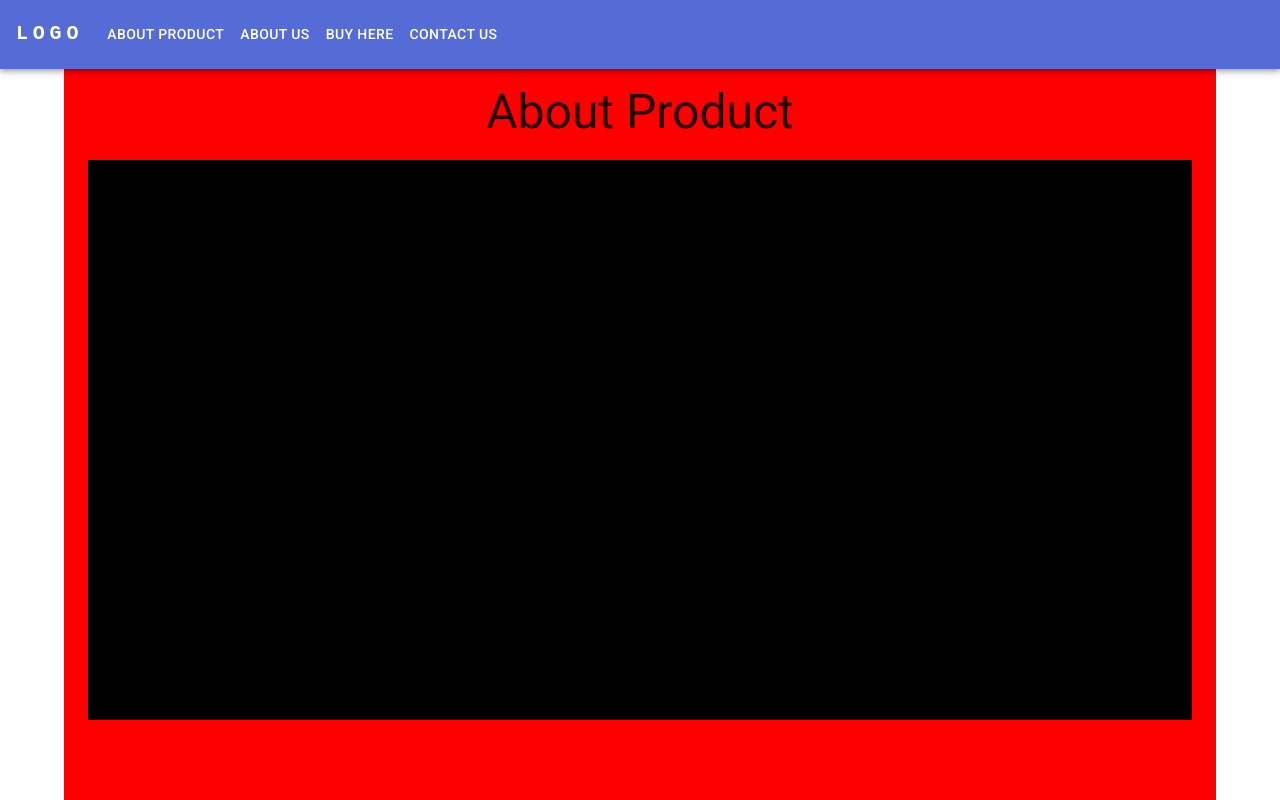
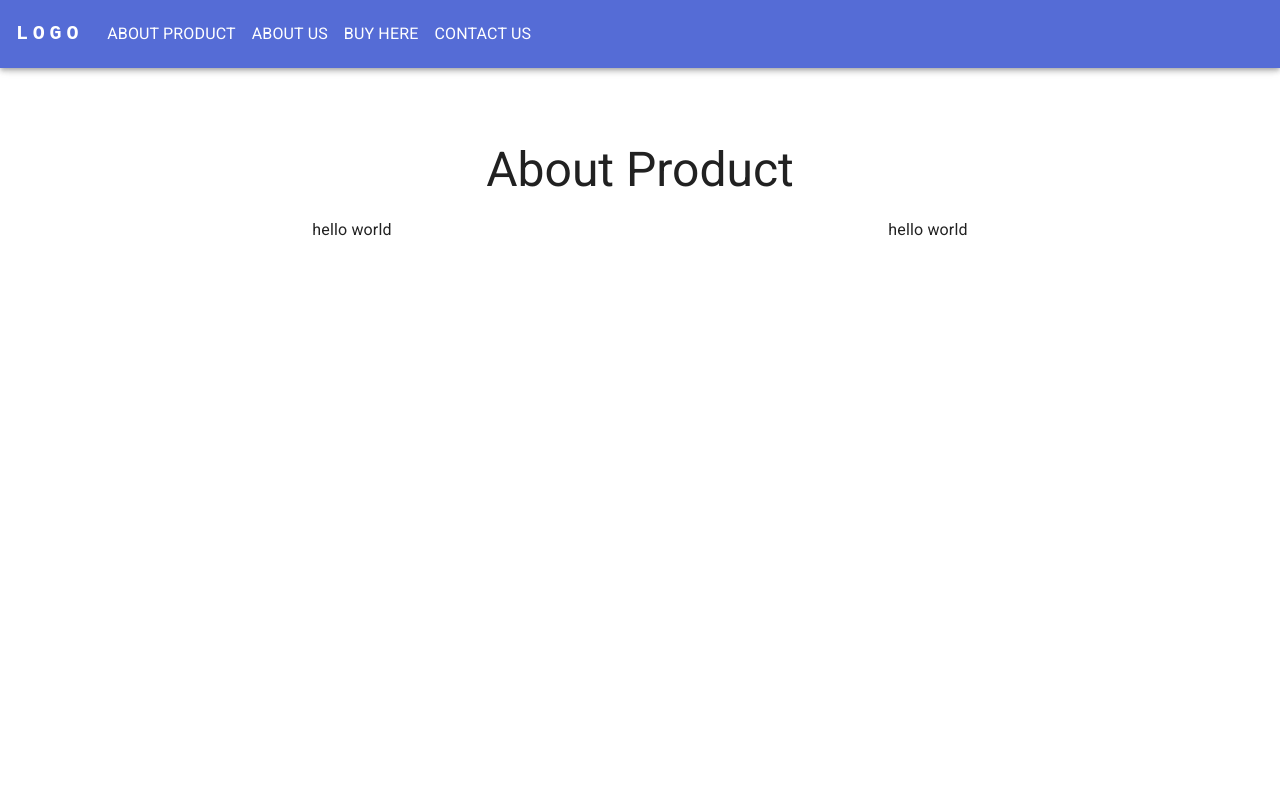
Before and after one commit to bobetbat/landing-shop-template, a React (Create React App) app: page / in a window 1280 px wide. Shown: the top 800 px of the page. Built offline with nearby package versions, Linux system fonts and the light colour scheme.

Commit message:
fix: routes

```diff
--- a/package.json
+++ b/package.json
@@ -19,7 +19,7 @@
     "react": "^18.2.0",
     "react-dom": "^18.2.0",
     "react-router": "^6.6.1",
-    "react-router-dom": "^6.6.1",
+    "react-router-dom": "^6.6.2",
     "react-scripts": "5.0.1",
     "typescript": "^4.4.2",
     "web-vitals": "^2.1.0"
--- a/src/App.tsx
+++ b/src/App.tsx
@@ -1,8 +1,10 @@
 import React from 'react';
+
 import './App.css';
-import { Header } from './components/Header';
-import Layout from './components/Layout';
-import { HomePage } from './components/HomePage';
+import theme from './theme';
+import { Box, ThemeProvider, CssBaseline } from '@mui/material';
+import { RouterProvider } from 'react-router-dom';
+import { router } from './routes';
 
 export interface Page {
   title: string;
@@ -10,36 +12,37 @@ export interface Page {
   href: string;
 }
 
-const pages: Page[] = [
+export const pages: Page[] = [
   {
     title: 'About Product',
-    content: 'About',
-    href:'#'
+    content: <Box>hello world</Box>,
+    href: '#'
   },
   {
     title: 'About us',
     content: 'About',
-    href:'#about'
+    href: '#about'
   },
   {
     title: 'Buy here',
     content: 'Product + Payment flow',
-    href:'#buyhere'
+    href: '#buyhere'
   },
   {
     title: 'Contact us',
     content: 'contact form',
-    href:'#contactus'
+    href: '#contactus'
   },
 ]
 
 const App: React.FC = () => {
   return (
     <div className="App">
-      <Layout>
-        <Header pages={pages} />
-        <HomePage pages={pages} />
-      </Layout>
+      <ThemeProvider theme={theme}>
+        {/* CssBaseline kickstart an elegant, consistent, and simple baseline to build upon. */}
+        <CssBaseline />
+        <RouterProvider router={router} />
+      </ThemeProvider>
     </div>
   );
 }
--- a/src/components/Block.tsx
+++ b/src/components/Block.tsx
@@ -1,17 +1,34 @@
 import React from 'react';
-import { Container } from '@mui/material';
+import { Box, BoxProps, Stack, Typography } from '@mui/material';
 
 
-type Props = {
+interface BlockProps extends BoxProps {
   children?: React.ReactNode;
+  title?: string;
+}
+
+export const Block: React.FC<BlockProps> = ({ children, title, ...props }) => {
+  return (
+    <Box
+      sx={{
+        width: '100%',
+        height: '100vh',
+        // bgcolor: 'primary.main',
+        // color: 'primary.contrastText',
+        display: 'flex',
+        pt: '10vh',
+        // mt:'10vh',
+        flexDirection: 'column',
+        justifyContent: 'center',
+        alignItems: 'center',
+        textAlign: 'center',
+      }}
+      {...props}
+    >
+      {title && <Typography variant='h3' lineHeight={2}>{title}</Typography>}
+      <Stack width='100%' direction='row' alignItems='inherit' height={title ? '75%' : '100%'}>
+        {children}
+      </Stack>
+    </Box>
+  );
 };
-
-export const Block: React.FC<Props> = ({ children }) => {
-  return (
-    <Container
-      sx={{ height: '100vh', background: 'red' }}
-    >
-      {children}
-    </Container>
-  );
-}
--- a/src/components/Header.tsx
+++ b/src/components/Header.tsx
@@ -2,39 +2,16 @@ import * as React from 'react';
 import AppBar from '@mui/material/AppBar';
 import Box from '@mui/material/Box';
 import Toolbar from '@mui/material/Toolbar';
-import IconButton from '@mui/material/IconButton';
 import Typography from '@mui/material/Typography';
-import Menu from '@mui/material/Menu';
-import MenuIcon from '@mui/icons-material/Menu';
-import Button from '@mui/material/Button';
-import MenuItem from '@mui/material/MenuItem';
-import { Page } from '../App';
+import { Menu } from './Menu';
 
 type Props = {
-  pages: Page[];
+  // pages: Page[];
 };
 
-export const Header: React.FC<Props> = ({ pages }) => {
-  const [anchorElNav, setAnchorElNav] = React.useState<null | HTMLElement>(null);
-
-  const handleOpenNavMenu = (event: React.MouseEvent<HTMLElement>) => {
-    setAnchorElNav(event.currentTarget);
-  };
-
-  const handleCloseNavMenu = () => {
-    setAnchorElNav(null);
-  };
-
-  const handleNavigation = (href: string) => {
-    const element = document.getElementById(href);
-    if (element) {
-      element.scrollIntoView();
-    }
-    handleCloseNavMenu()
-  };
-
+export const Header: React.FC<Props> = () => {
   return (
-    <AppBar >
+    <AppBar>
       <Box maxWidth="xl">
         <Toolbar disableGutters>
           <Typography
@@ -54,54 +31,7 @@ export const Header: React.FC<Props> = ({ pages }) => {
           >
             LOGO
           </Typography>
-
-          <Box sx={{ flexGrow: 1, display: { xs: 'none', md: 'flex' } }}>
-            {pages.map((page) => (
-              <Button
-                key={page.href}
-                onClick={() => handleNavigation(page.href)}
-                sx={{ my: 2, color: 'white', display: 'block' }}
-              >
-                {page.title}
-              </Button>
-            ))}
-          </Box>
-          <Box sx={{ flexGrow: 1, display: { xs: 'flex', md: 'none' }, justifyContent: 'flex-end' }}>
-            <IconButton
-              size="large"
-              aria-label="account of current user"
-              aria-controls="menu-appbar"
-              aria-haspopup="true"
-              onClick={handleOpenNavMenu}
-              color="inherit"
-            >
-              <MenuIcon />
-            </IconButton>
-            <Menu
-              id="menu-appbar"
-              anchorEl={anchorElNav}
-              anchorOrigin={{
-                vertical: 'bottom',
-                horizontal: 'left',
-              }}
-              keepMounted
-              transformOrigin={{
-                vertical: 'top',
-                horizontal: 'left',
-              }}
-              open={Boolean(anchorElNav)}
-              onClose={handleCloseNavMenu}
-              sx={{
-                display: { xs: 'flex-end', md: 'none' },
-              }}
-            >
-              {pages.map((page) => (
-                <MenuItem key={page.href} onClick={() => handleNavigation(page.href)}>
-                  <Typography textAlign="center">{page.title}</Typography>
-                </MenuItem>
-              ))}
-            </Menu>
-          </Box>
+          <Menu />
         </Toolbar>
       </Box>
     </AppBar>
--- a/src/components/HomePage.tsx
+++ /dev/null
@@ -1,29 +0,0 @@
-import React from 'react';
-import { Container, Typography } from '@mui/material';
-import { Block } from './Block';
-import { Page } from '../App';
-import { Box } from '@mui/system';
-
-
-type Props = {
-  children?: React.ReactNode;
-  pages: Page[];
-};
-
-export const HomePage: React.FC<Props> = ({ pages }) => {
-  return (
-    <Container>
-      {pages.map((p) => {
-        return (
-          <Block key={p.href}>
-            <Box id={p.href} />
-            <Typography pt={8} variant='h3' lineHeight={2}>{p.title ?? ''}</Typography>
-            <Box bgcolor="black" height='70%'>
-              {p.content}
-            </Box>
-          </Block>
-        )
-      })}
-    </Container>
-  );
-}
--- a/src/components/Layout.tsx
+++ b/src/components/Layout.tsx
@@ -1,5 +1,7 @@
 import { Stack } from '@mui/material';
 import { ReactNode } from 'react';
+import { Footer } from './Footer';
+import { Header } from './Header';
 
 type Props = {
   children: ReactNode;
@@ -8,7 +10,9 @@ type Props = {
 export default function Layout({ children }: Props) {
   return (
     <Stack sx={{ minHeight: 1 }}>
+      <Header />
       {children}
+      <Footer />
     </Stack>
   );
 }
--- /dev/null
+++ b/src/components/Menu.tsx
@@ -0,0 +1,82 @@
+import * as React from 'react';
+import { Box, Button, IconButton, Menu as CMenu, MenuItem, Typography } from '@mui/material';
+import MenuIcon from '@mui/icons-material/Menu';
+import { pages } from '../App';
+
+// type Props = {
+//   pages: Page[];
+// };
+
+export const Menu: React.FC = () => {
+  const [anchorElNav, setAnchorElNav] = React.useState<null | HTMLElement>(null);
+
+  const handleOpenNavMenu = (event: React.MouseEvent<HTMLElement>) => {
+    setAnchorElNav(event.currentTarget);
+  };
+
+  const handleCloseNavMenu = () => {
+    setAnchorElNav(null);
+  };
+
+  const handleNavigation = (href: string) => {
+    const element = document.getElementById(href);
+    if (element) {
+      element.scrollIntoView({ behavior: 'smooth', block: 'end' });
+    }
+    setTimeout(() => handleCloseNavMenu(), 1000);
+  };
+
+  return (
+    <>
+      <Box sx={{ flexGrow: 1, display: { xs: 'none', md: 'flex' } }}>
+        {pages.map((page) => (
+          <Button
+            key={page.href}
+            onClick={() => handleNavigation(page.href)}
+            sx={{ my: 2, color: 'white', display: 'block' }}
+          >
+            <Typography variant="body1" color='primary.contrastText'>
+              {page.title}
+            </Typography>
+          </Button>
+        ))}
+      </Box>
+      <Box sx={{ flexGrow: 1, display: { xs: 'flex', md: 'none' }, justifyContent: 'flex-end' }}>
+        <IconButton
+          size="large"
+          aria-label="account of current user"
+          aria-controls="menu-appbar"
+          aria-haspopup="true"
+          onClick={handleOpenNavMenu}
+          color="inherit"
+        >
+          <MenuIcon />
+        </IconButton>
+        <CMenu
+          id="menu-appbar"
+          anchorEl={anchorElNav}
+          anchorOrigin={{
+            vertical: 'bottom',
+            horizontal: 'left',
+          }}
+          keepMounted
+          transformOrigin={{
+            vertical: 'top',
+            horizontal: 'left',
+          }}
+          open={Boolean(anchorElNav)}
+          onClose={handleCloseNavMenu}
+          sx={{
+            display: { xs: 'flex-end', md: 'none' },
+          }}
+        >
+          {pages.map((page) => (
+            <MenuItem key={page.href} onClick={() => handleNavigation(page.href)}>
+              <Typography textAlign="center">{page.title}</Typography>
+            </MenuItem>
+          ))}
+        </CMenu>
+      </Box>
+    </>
+  );
+};
--- a/src/index.tsx
+++ b/src/index.tsx
@@ -1,25 +1,15 @@
 import ReactDOM from 'react-dom/client';
-import { BrowserRouter } from 'react-router-dom';
-import CssBaseline from '@mui/material/CssBaseline';
-import { ThemeProvider } from '@mui/material/styles';
+
 
 // import './index.css';
 import App from './App';
-import theme from './theme';
 import reportWebVitals from './reportWebVitals';
 
 const root = ReactDOM.createRoot(
   document.getElementById('root') as HTMLElement
 );
-root.render(
-  <ThemeProvider theme={theme}>
-    {/* CssBaseline kickstart an elegant, consistent, and simple baseline to build upon. */}
-    <BrowserRouter>
-      <CssBaseline />
-      <App />
-    </BrowserRouter>
-  </ThemeProvider>
-);
+
+root.render(<App />);
 
 // If you want to start measuring performance in your app, pass a function
 // to log results (for example: reportWebVitals(console.log))
--- /dev/null
+++ b/src/pages/Home.tsx
@@ -0,0 +1,36 @@
+import React from 'react';
+import { Container, Typography } from '@mui/material';
+import { Block } from '../components/Block';
+import { pages } from '../App';
+import { Box } from '@mui/system';
+import Layout from '../components/Layout';
+
+export const Home: React.FC= () => {
+  return (
+    <Layout>
+      <Container>
+        {pages.map((p) => {
+          return (
+            <Block key={p.href} title={p.title} id={p.href}>
+              <Box width='50%' height='100%'>
+                {p.content}
+              </Box>
+              <Box width='50%' height='100%'>
+                {p.content}
+              </Box>
+            </Block>
+          )
+        })}
+      </Container>
+    </Layout>
+  );
+}
+// Block with content About Product
+export const AboutProduct: React.FC = () => {
+  return (
+    <Box>
+      <Typography variant='h4'>About Product</Typography>
+
+    </Box>
+  )
+}
--- /dev/null
+++ b/src/routes.tsx
@@ -0,0 +1,15 @@
+import {
+  createBrowserRouter,
+} from "react-router-dom";
+import { Home } from "./pages/Home";
+
+export const router = createBrowserRouter([
+  {
+    path: "/",
+    element: <Home />,
+  },
+  {
+    path: "/home",
+    element: <div> Home </div>,
+  },
+]);
```
Also changed, not shown: 1 other file (tests, documents, lock files or other folders).
